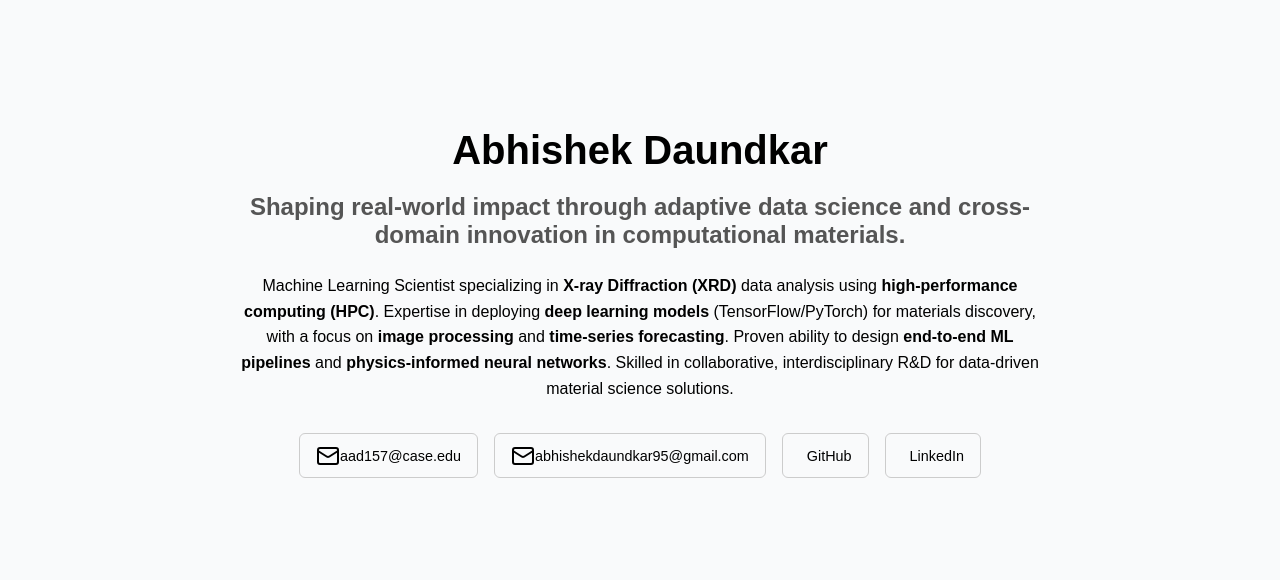
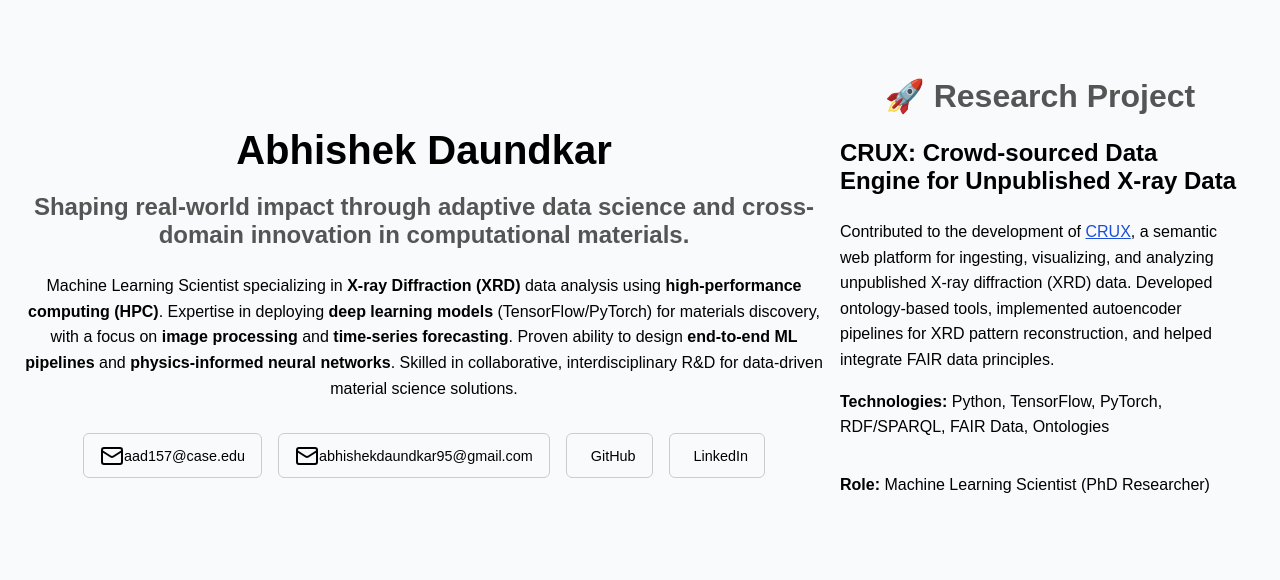
Before and after one commit to CRUX157/Work, a plain HTML site: page index.html in a window 1280 px wide. Shown: the part 134-714 px from the top of the page. Drawn offline with nearby package versions, Linux system fonts and the light colour scheme; some icons are missing.

Commit message:
Update index.html
added crux

```diff
--- a/index.html
+++ b/index.html
@@ -88,4 +88,19 @@
     lucide.createIcons();
   </script>
 </body>
+  <section id="projects" style="padding: 3rem 1rem; text-align: center;">
+  <h2 style="font-size: 2rem; font-weight: bold; margin-bottom: 1.5rem;">
+    🚀 Research Project
+  </h2>
+  <div style="max-width: 800px; margin: 0 auto; text-align: left;">
+    <h3 style="font-size: 1.5rem; font-weight: 600;">CRUX: Crowd-sourced Data Engine for Unpublished X-ray Data</h3>
+    <p style="margin: 0.5rem 0;">
+      Contributed to the development of <a href="https://cruxproject.org" target="_blank" style="color: #1d4ed8; text-decoration: underline;">CRUX</a>, a semantic web platform for ingesting, visualizing, and analyzing unpublished X-ray diffraction (XRD) data.
+      Developed ontology-based tools, implemented autoencoder pipelines for XRD pattern reconstruction, and helped integrate FAIR data principles.
+    </p>
+    <p><strong>Technologies:</strong> Python, TensorFlow, PyTorch, RDF/SPARQL, FAIR Data, Ontologies</p>
+    <p><strong>Role:</strong> Machine Learning Scientist (PhD Researcher)</p>
+  </div>
+</section>
+
 </html>
```
